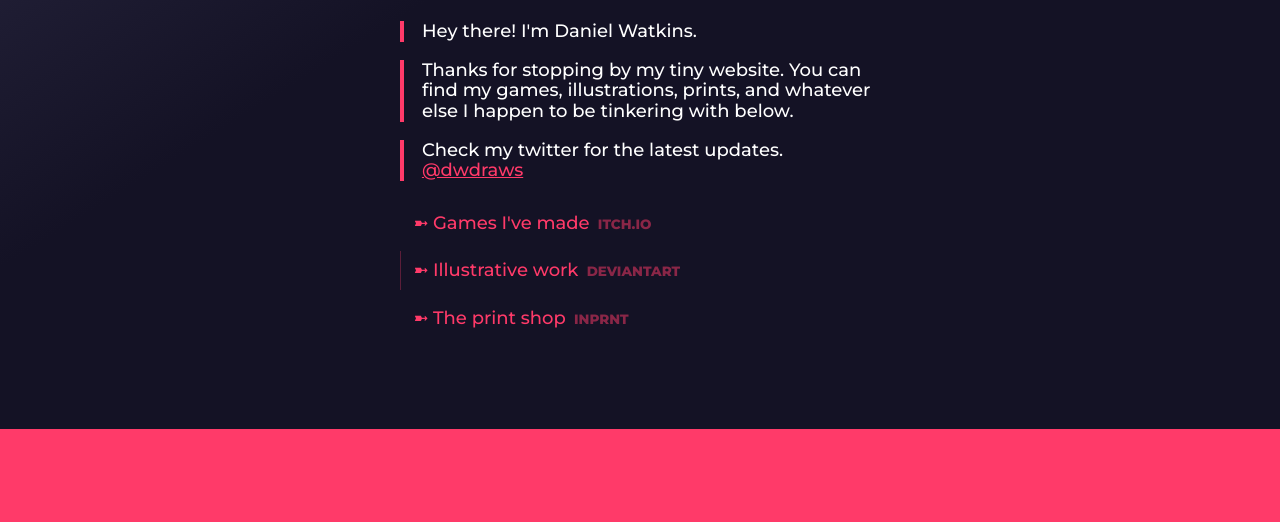
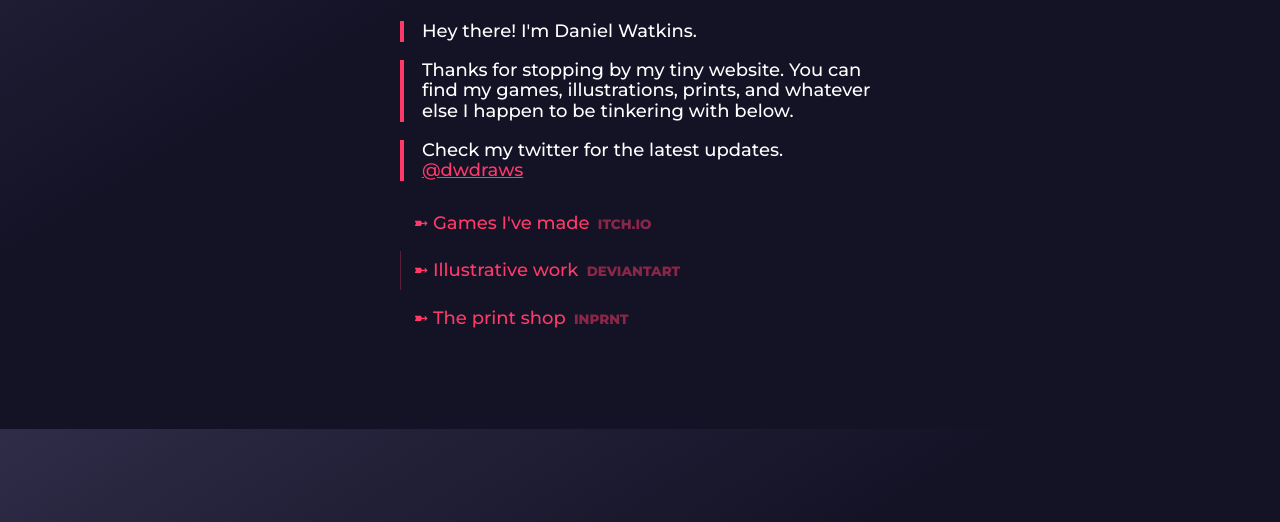
Before and after one commit to dwdraws/iamdwdraws, a website built with Parcel: page index.html in a window 1280 px wide. Shown: the part 371-893 px from the top of the page. Before the commit the page ends 821 px from the top, so only its background shows below. Built offline with nearby package versions, Linux system fonts and the light colour scheme.

Commit message:
Adjustments to CSS

```diff
--- a/css/site.css
+++ b/css/site.css
@@ -4,19 +4,16 @@
     --key-color: #ff3a69;
 }
 
-html,
-body {
+html {
     height: 100%;
-    font-family: "Montserrat", sans-serif;
-    font-size: 18px;
     background-color: var(--key-color);
 }
 
 body {
     display: flex;
-    flex-direction: column;
-    justify-content: flex-start;
-    align-items: center;
+    justify-content: center;
+    font-family: "Montserrat", sans-serif;
+    font-size: 18px;
     color: #fff;
     background-color: var(--background-color);
     background: linear-gradient(
@@ -24,13 +21,12 @@ body {
         var(--background-color-alt) 0%,
         var(--background-color) 40%
     );
-    background-repeat: no-repeat;
     background-attachment: fixed;
 }
 
 main {
     max-width: 40ch;
-    margin-top: 4em;
+    margin: 4em 0 10em 0;
     padding: 0 2em;
 }
 
@@ -82,8 +78,6 @@ ul.link-list {
     display: flex;
     flex-direction: column;
     align-items: flex-start;
-
-    margin-bottom: 6em;
 }
 
 ul.link-list a {
```
